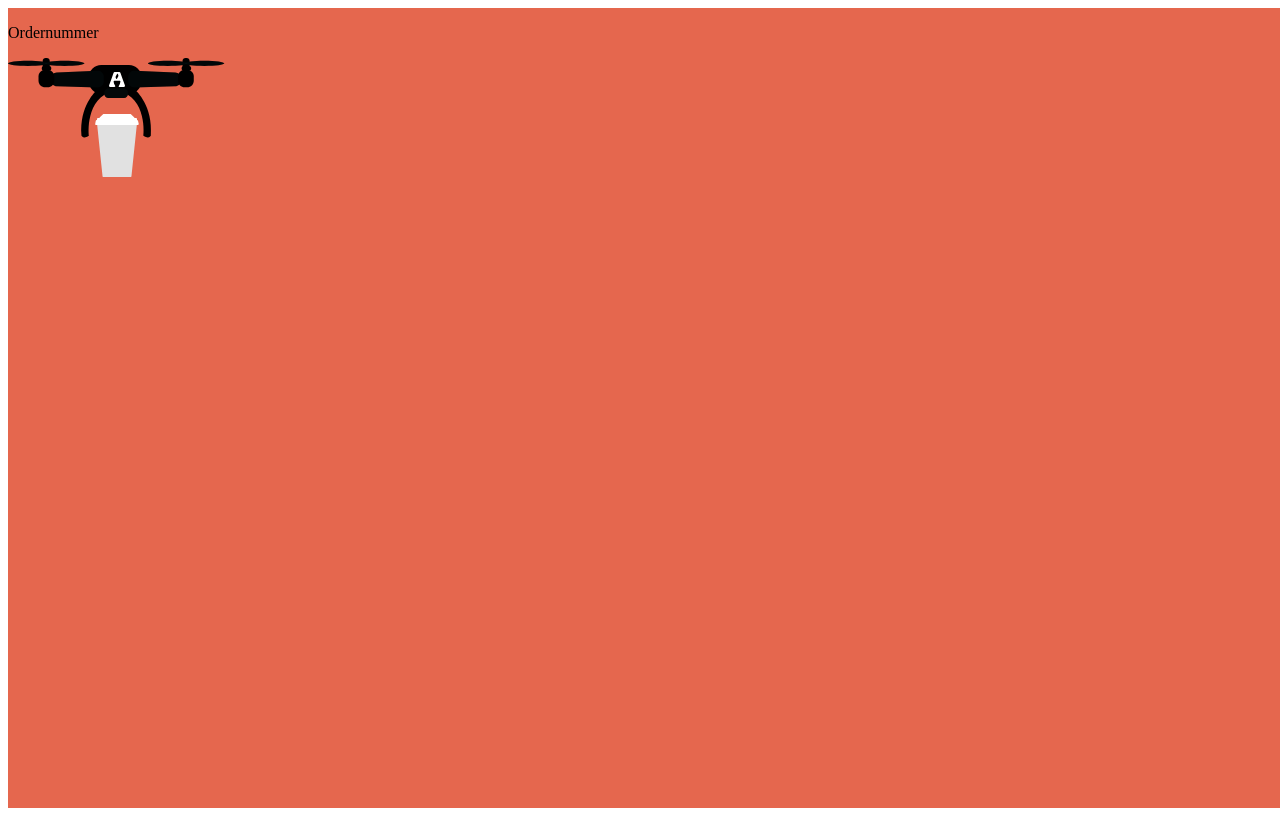
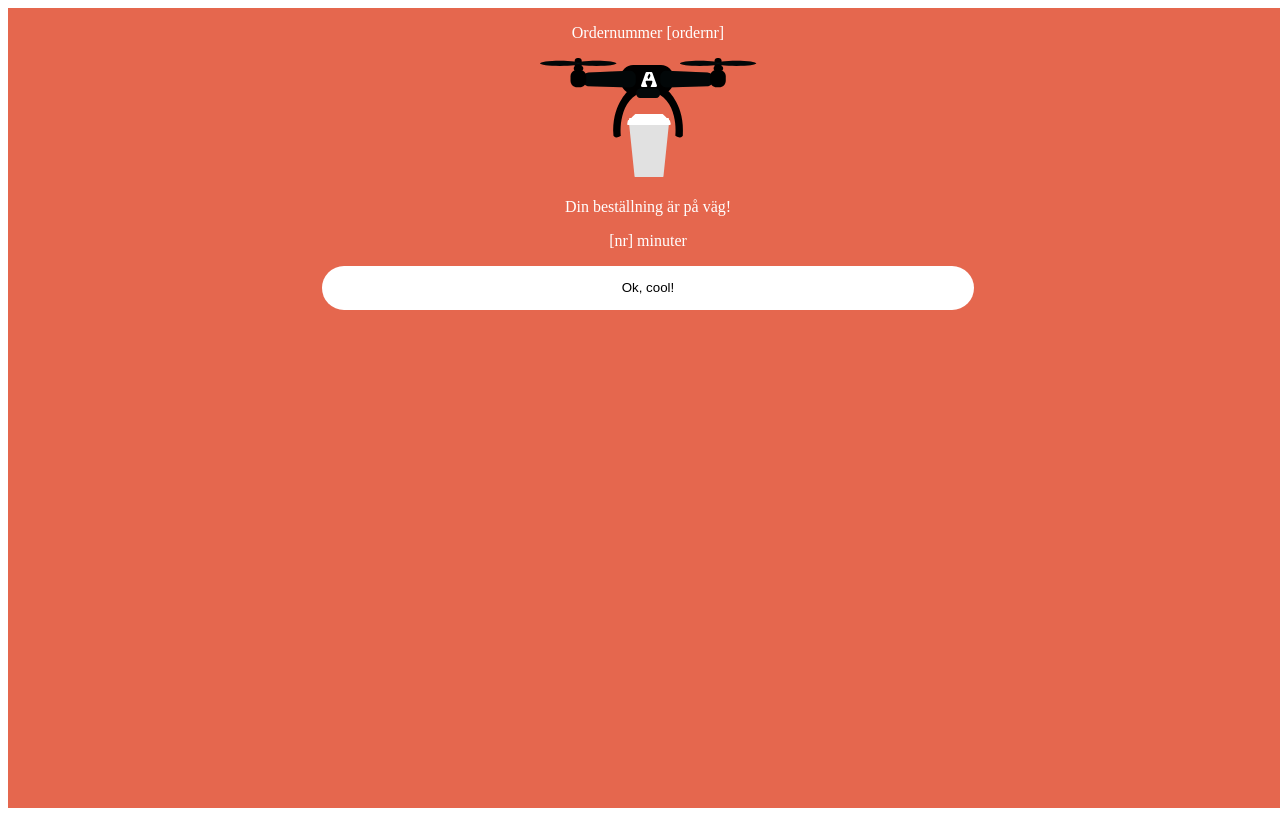
Before and after one commit to Linuszackrisson/agileAvengersAgile, a plain HTML site: page status.html in a window 1280 px wide. Drawn offline with Linux system fonts and the light colour scheme.

Commit message:
statussita en bit på vägen

```diff
--- a/status.html
+++ b/status.html
@@ -13,8 +13,7 @@
     <main class="status__main">
 
         <section class="status__orderNr">
-            <p>Ordernummer </p>
-
+            <p>Ordernummer [ordernr]</p>
 
         </section>
 
@@ -24,14 +23,19 @@
         </section>
 
         <section class="status__orderOnWay">
+            <p>Din beställning är på väg!</p>
 
         </section>
 
         <section class="status__delivCounter">
+            [nr] minuter
 
         </section>
 
         <section class="status__acceptBtn">
+            <button class="status__acceptBtn-okBtn">
+                <p>Ok, cool!</p>
+            </button>
 
 
         </section>
--- a/styles/style.css
+++ b/styles/style.css
@@ -1,3 +1,8 @@
+body {
+    max-width:375px;
+    max-height: 667px;
+}
+
 .status__main {
     margin: 0;
     width: 100vw;
@@ -5,4 +10,38 @@
     background-color: #E5674E;
     display: flex;
     flex-direction: column;
+    align-items: center;
+    color: white;
 }
+
+.status__orderNr {
+
+}
+
+.status__droneImg {
+
+}
+
+.status__orderOnWay {
+
+}
+
+.status__delivCounter {
+
+}
+
+.status__acceptBtn {
+/* width: 100vw; */
+
+
+}
+
+.status__acceptBtn button {
+    width: 51vw;
+    max-width: 51vw;
+    margin: 1rem auto 0 auto;
+    background-color: white;
+    color: black;
+    border: none;
+    border-radius: 50px;
+}
```
